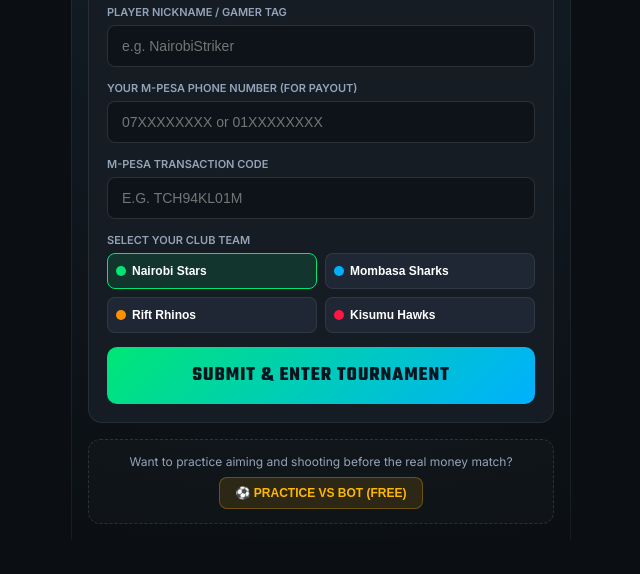
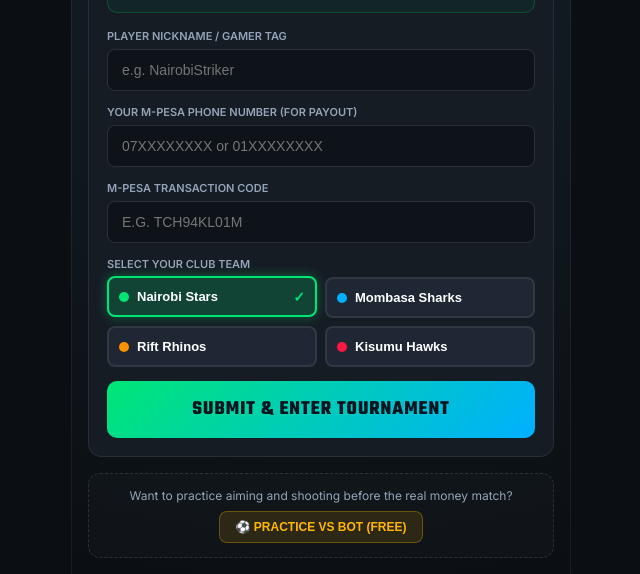
Before and after one commit to Njuguna-arch/torna, a plain HTML site: page index.html in a window 1280 px wide. Shown: the part 506-1080 px from the top of the page, without its empty margins (319-959 px from the left). Before the commit the page ends 1046 px from the top, so only its background shows below. Drawn offline with Linux system fonts and the light colour scheme.

Commit message:
Fix button initialization bug and enhance team selector styles

```diff
--- a/game.js
+++ b/game.js
@@ -55,6 +55,7 @@
     this.t2Color = "#00b0ff";
     this.isT2Bot = true;
 
+    this.resetPitch();
     this.initListeners();
   }
 
@@ -272,6 +273,7 @@
 
   // MAIN PHYSICS UPDATE LOOP
   updatePhysics() {
+    if (!this.ball) return;
     let moving = false;
     const threshold = 0.08;
 
@@ -450,6 +452,7 @@
 
   // RENDER PITCH & ASSETS
   render() {
+    if (!this.ball) return;
     this.ctx.clearRect(0, 0, this.width, this.height);
 
     // 1. Draw Football Turf Grass with Alternate Stripes
@@ -613,7 +616,7 @@
 }
 
 // APPLICATION UI CONTROLLER
-document.addEventListener('DOMContentLoaded', () => {
+function initApp() {
   const game = new FootballGame();
   game.loop();
 
@@ -691,8 +694,9 @@
 
   // Practice Mode Button
   document.getElementById('btn-practice').addEventListener('click', () => {
+    if (window.sound) window.sound.init();
     window.tournament.isPracticeMode = true;
-    const user = { name: 'You (Practice)', team: 'Nairobi Stars', isUser: true };
+    const user = { name: 'You (Practice)', team: selectedTeam, isUser: true };
     const bot = { name: 'Bot Trainer', team: 'Mombasa Sharks', isUser: false };
     game.setupMatch(user, bot, 'Practice Match', true);
     showScreen('game');
@@ -854,4 +858,10 @@
       table.appendChild(row);
     });
   }
-});
+}
+
+if (document.readyState === 'loading') {
+  document.addEventListener('DOMContentLoaded', initApp);
+} else {
+  initApp();
+}
--- a/style.css
+++ b/style.css
@@ -368,22 +368,41 @@
 
 .team-btn {
   background: var(--bg-card-subtle);
-  border: 1px solid rgba(255,255,255,0.08);
+  border: 2px solid rgba(255,255,255,0.08);
   color: #fff;
-  padding: 10px 8px;
+  padding: 11px 10px;
   border-radius: 8px;
-  font-size: 12px;
+  font-size: 13px;
   font-weight: 600;
   cursor: pointer;
   display: flex;
   align-items: center;
-  gap: 6px;
-  transition: all 0.2s;
+  justify-content: flex-start;
+  gap: 8px;
+  transition: all 0.2s ease;
+  position: relative;
+}
+
+.team-btn:hover {
+  border-color: rgba(255,255,255,0.25);
+  background: #253140;
 }
 
 .team-btn.selected {
   border-color: var(--accent-green);
-  background: rgba(0, 230, 118, 0.12);
+  background: rgba(0, 230, 118, 0.2);
+  box-shadow: 0 0 12px rgba(0, 230, 118, 0.35);
+  font-weight: 700;
+  transform: translateY(-1px);
+}
+
+.team-btn.selected::after {
+  content: '✓';
+  position: absolute;
+  right: 10px;
+  font-size: 14px;
+  color: var(--accent-green);
+  font-weight: 900;
 }
 
 .team-dot {
```
